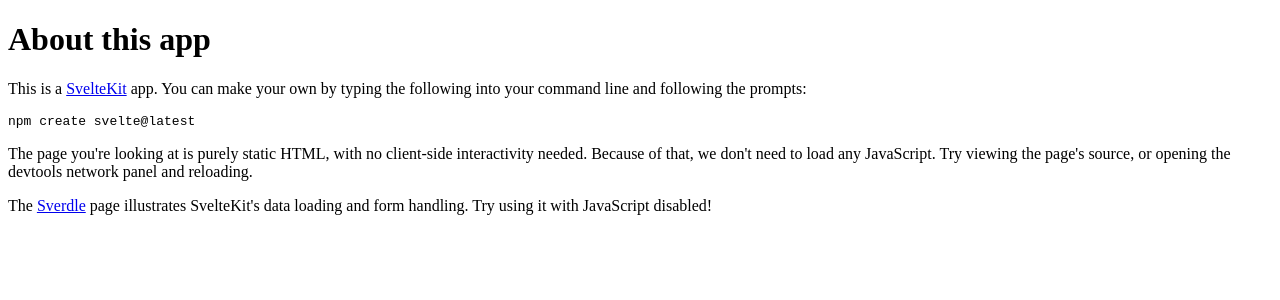
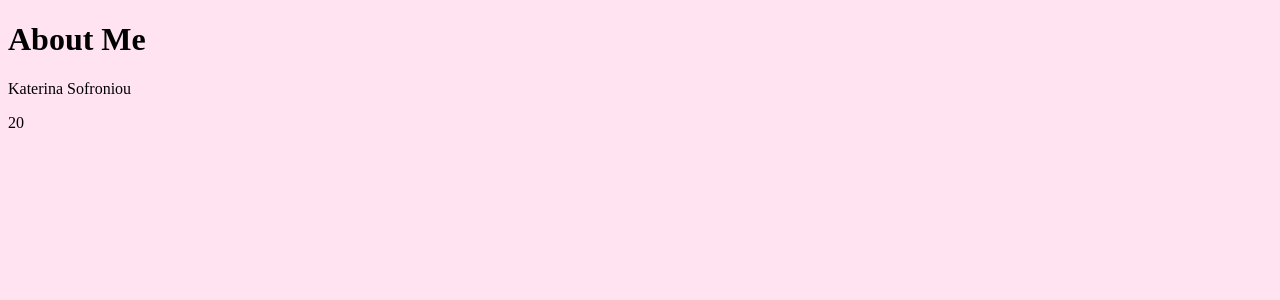
Before and after one commit to katsofroniou/Portfolio-Website, a SvelteKit app in the folder portfolio/: page /about in a window 1280 px wide. Shown: the top 300 px of the page. Built offline with nearby package versions, Linux system fonts and the light colour scheme.

Commit message:
feat: added function to get my age :)

```diff
--- a/portfolio/src/routes/about/+page.svelte
+++ b/portfolio/src/routes/about/+page.svelte
@@ -1,26 +1,40 @@
+<script lang='ts'>
+	const dob = new Date(2002, 08, 23);
+	const now = new Date(Date.now())
+
+	function age(dob: Date, now: Date) {
+		const yearsDiff = now.getFullYear() - dob.getFullYear();
+		const monthsDiff = now.getMonth() - dob.getMonth();
+		const daysDiff = now.getDate() - dob.getDate();
+
+		let age = yearsDiff;
+
+		if (monthsDiff < 0 || (monthsDiff === 0 && daysDiff < 0)) {
+			age--;
+		}
+
+		return age;
+	}
+
+	const myAge:number = age(dob, now);
+</script>
+
 <svelte:head>
-	<title>About</title>
-	<meta name="description" content="About this app" />
+	<title>About Me</title>
+	<meta name="About Me" content="About" />
+	<style type="text/css">
+		body {
+			background-color: rgb(255, 227, 241);
+		}
+	</style>
 </svelte:head>
 
-<div class="text-column">
-	<h1>About this app</h1>
+<main>
+	<h1>About Me</h1>
 
-	<p>
-		This is a <a href="https://kit.svelte.dev">SvelteKit</a> app. You can make your own by typing the
-		following into your command line and following the prompts:
-	</p>
+	<p class="name">Katerina Sofroniou</p>
+	<p class="dob">{myAge}</p>
+</main>
 
-	<pre>npm create svelte@latest</pre>
-
-	<p>
-		The page you're looking at is purely static HTML, with no client-side interactivity needed.
-		Because of that, we don't need to load any JavaScript. Try viewing the page's source, or opening
-		the devtools network panel and reloading.
-	</p>
-
-	<p>
-		The <a href="/sverdle">Sverdle</a> page illustrates SvelteKit's data loading and form handling. Try
-		using it with JavaScript disabled!
-	</p>
-</div>
+<style>
+</style>
```
